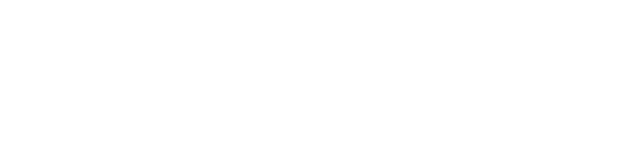
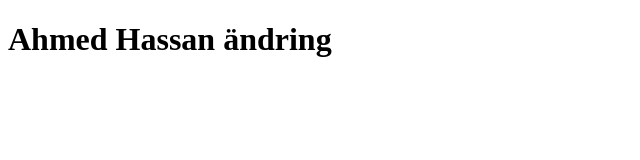
Before and after one commit to Densvaolo/DemoCodeReview, a plain HTML site: page index.html in a window 1280 px wide. Shown: the whole page, without its empty margins (0-640 px from the left). Drawn offline with Linux system fonts and the light colour scheme.

Commit message:
änring Ahmed Hassan

```diff
--- a/index.html
+++ b/index.html
@@ -6,6 +6,7 @@
     <title>Document</title>
 </head>
 <body>
+    <h1>Ahmed Hassan ändring</h1>
 
 </body>
 </html>
```
